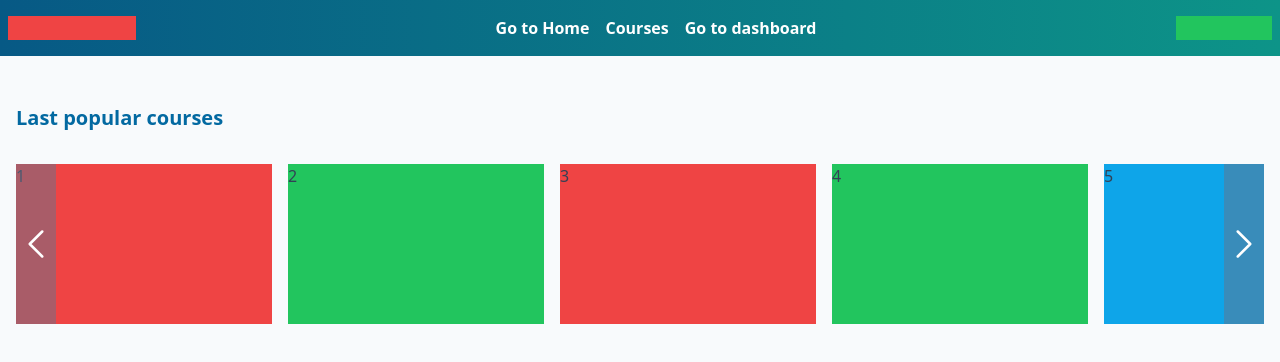
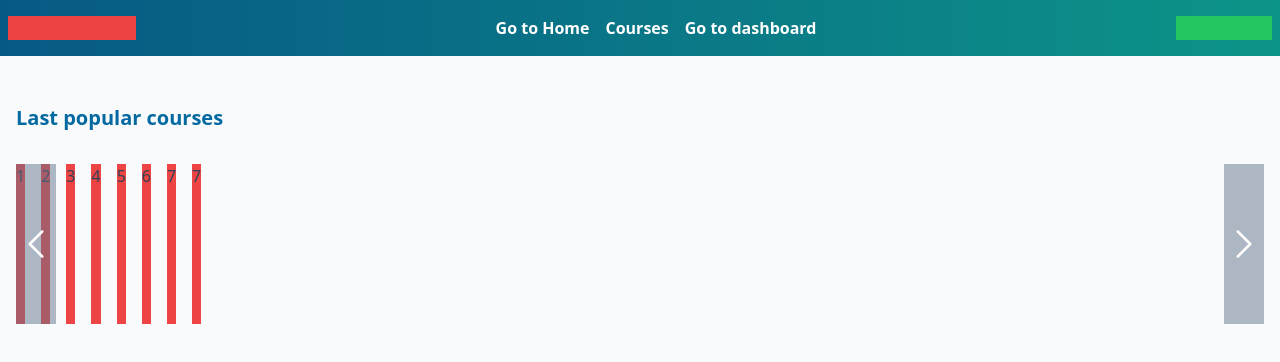
Before and after one commit to mthdht/learn, a Vue app: page /#/lessons in a window 1280 px wide. Shown: the top 362 px of the page. Built offline with nearby package versions, Linux system fonts and the light colour scheme.

Commit message:
start carousel item components

```diff
--- a/src/components/Carousel.vue
+++ b/src/components/Carousel.vue
@@ -1,6 +1,6 @@
 <template>
-  <section class="flex overflow-hidden gap-4 h-40 relative">
-    <slot></slot>
+  <section class="flex overflow-hidden gap-4 h-40 relative" ref="carousel">
+    <slot :containerSize="carousel"></slot>
     <div
       class="
         prev
@@ -39,7 +39,7 @@
 
 <script setup>
 import { ChevronRightIcon, ChevronLeftIcon } from '@heroicons/vue/24/outline';
-import { computed, useSlots, onMounted, ref } from 'vue';
+import { computed, useSlots, onMounted, ref, provide } from 'vue';
 
 const props = defineProps({
   color: {
@@ -59,12 +59,9 @@ const props = defineProps({
 });
 
 const currentItem = ref(0);
+const carousel = ref('carousel');
 
 function next() {
   console.log('next');
 }
-
-onMounted(() => {
-  console.log(useSlots().default());
-});
 </script>
--- /dev/null
+++ b/src/components/CarouselItem.vue
@@ -0,0 +1,29 @@
+<template>
+  <div class="carousel-item shrink-0 bg-red-500">
+    <slot></slot>
+  </div>
+</template>
+
+<script setup>
+import { ChevronRightIcon, ChevronLeftIcon } from '@heroicons/vue/24/outline';
+import { computed, inject, onMounted, getCurrentInstance } from 'vue';
+
+const props = defineProps({
+  containerSize: Object,
+});
+
+const size = computed(() => {
+  //return 100 / (visibleItems + 0.5) + '%';
+});
+
+onMounted(() => {
+  const instance = getCurrentInstance();
+  console.log(instance.parent.refs.carousel.offsetWidth);
+});
+</script>
+
+<style>
+.carousel-item {
+  width: v-bind(size);
+}
+</style>
--- a/src/components/Lessons.vue
+++ b/src/components/Lessons.vue
@@ -3,14 +3,15 @@
     <div class="content">
       <h1 class="font-bold text-xl text-sky-700 py-8">Last popular courses</h1>
 
-      <Carousel>
-        <div class="carousel-item shrink-0 w-64 bg-red-500">1</div>
-        <div class="carousel-item shrink-0 w-64 bg-green-500">2</div>
-        <div class="carousel-item shrink-0 w-64 bg-red-500">3</div>
-        <div class="carousel-item shrink-0 w-64 bg-green-500">4</div>
-        <div class="carousel-item shrink-0 w-64 bg-sky-500">5</div>
-        <div class="carousel-item shrink-0 w-64 bg-orange-500">6</div>
-        <div class="carousel-item shrink-0 w-64 bg-red-500">7</div>
+      <Carousel :visibleItems="2">
+        <CarouselItem>1</CarouselItem>
+        <CarouselItem>2</CarouselItem>
+        <CarouselItem>3</CarouselItem>
+        <CarouselItem>4</CarouselItem>
+        <CarouselItem>5</CarouselItem>
+        <CarouselItem>6</CarouselItem>
+        <CarouselItem>7</CarouselItem>
+        <CarouselItem>7</CarouselItem>
       </Carousel>
     </div>
   </main>
@@ -19,4 +20,5 @@
 <script setup>
 import { ChevronRightIcon, ChevronLeftIcon } from '@heroicons/vue/24/outline';
 import Carousel from './Carousel.vue';
+import CarouselItem from './CarouselItem.vue';
 </script>
```
